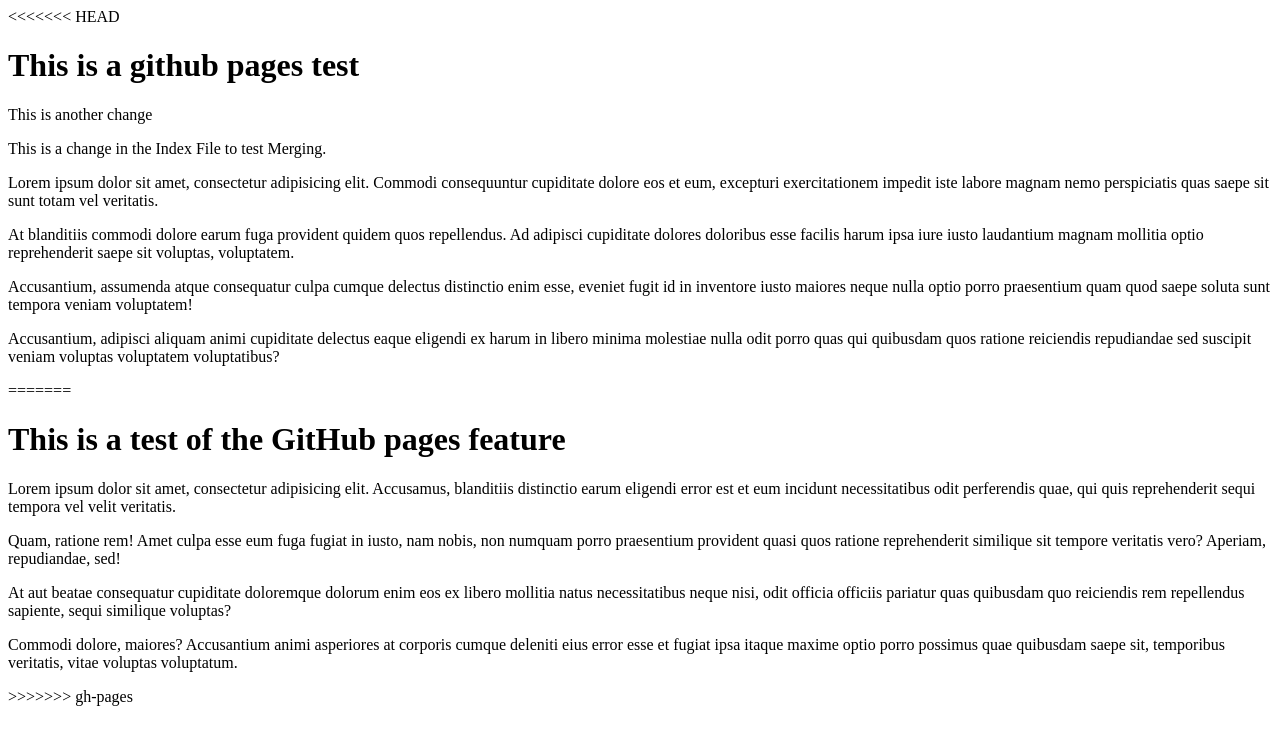
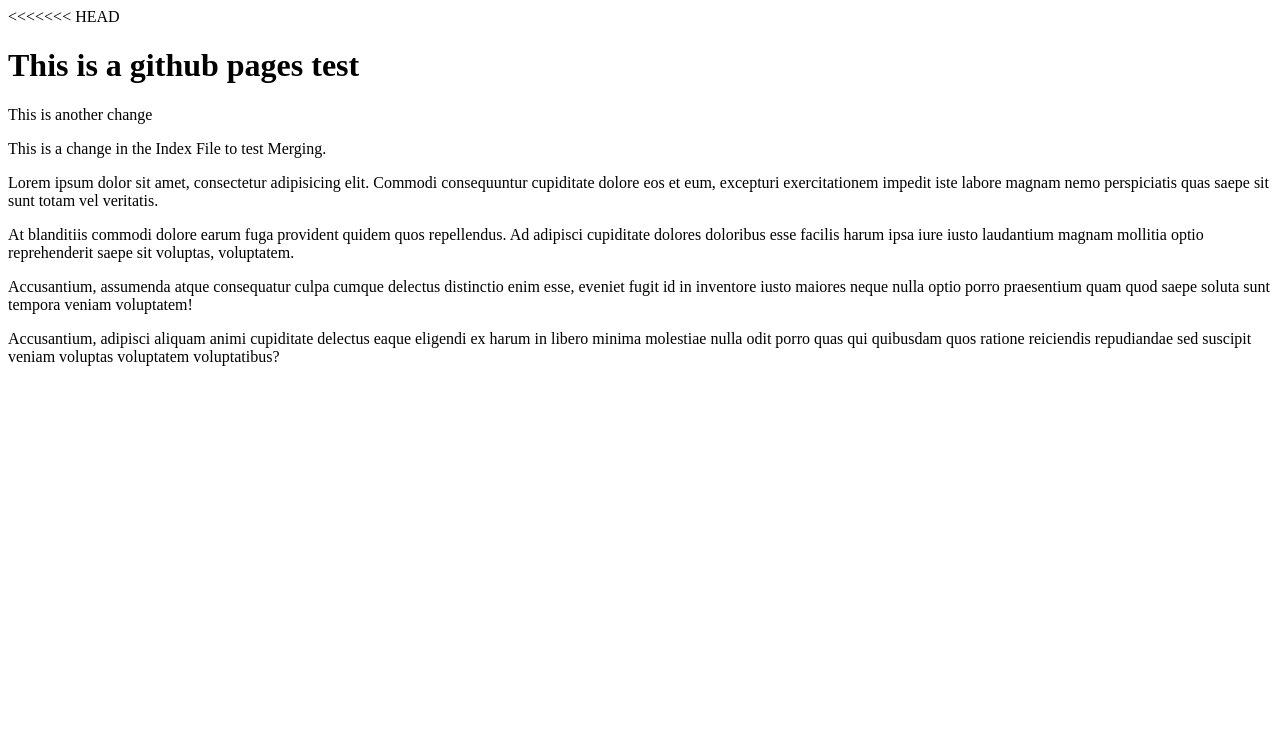
Before and after one commit to pMatt1988/GitHubPagesTest, a plain HTML site: page index.html in a window 1280 px wide. Drawn offline with Linux system fonts and the light colour scheme.

Commit message:
Just checking things over

```diff
--- a/index.html
+++ b/index.html
@@ -5,7 +5,7 @@
     <meta name="viewport"
           content="width=device-width, user-scalable=no, initial-scale=1.0, maximum-scale=1.0, minimum-scale=1.0">
     <meta http-equiv="X-UA-Compatible" content="ie=edge">
-<<<<<<< HEAD
+    <<<<<<< HEAD
     <title>Github Pages Test</title>
 </head>
 <body>
@@ -26,20 +26,5 @@
         odit porro quas qui quibusdam quos ratione reiciendis repudiandae sed suscipit veniam voluptas voluptatem
         voluptatibus?</p>
 </div>
-=======
-    <title>Document</title>
-</head>
-<body>
-<h1>This is a test of the GitHub pages feature</h1>
-<p>Lorem ipsum dolor sit amet, consectetur adipisicing elit. Accusamus, blanditiis distinctio earum eligendi error est
-    et eum incidunt necessitatibus odit perferendis quae, qui quis reprehenderit sequi tempora vel velit veritatis.</p>
-<p>Quam, ratione rem! Amet culpa esse eum fuga fugiat in iusto, nam nobis, non numquam porro praesentium provident quasi
-    quos ratione reprehenderit similique sit tempore veritatis vero? Aperiam, repudiandae, sed!</p>
-<p>At aut beatae consequatur cupiditate doloremque dolorum enim eos ex libero mollitia natus necessitatibus neque nisi,
-    odit officia officiis pariatur quas quibusdam quo reiciendis rem repellendus sapiente, sequi similique voluptas?</p>
-<p>Commodi dolore, maiores? Accusantium animi asperiores at corporis cumque deleniti eius error esse et fugiat ipsa
-    itaque maxime optio porro possimus quae quibusdam saepe sit, temporibus veritatis, vitae voluptas voluptatum.</p>
-
->>>>>>> gh-pages
 </body>
 </html>
```
